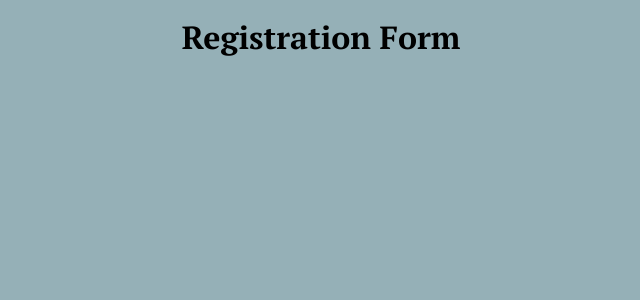
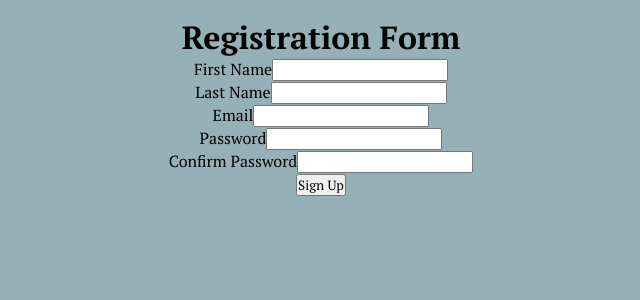
Before and after one commit to TBM85/demo-registration-form, a React (Create React App) app: page / in a window 1280 px wide. Shown: the top 300 px of the page, without its empty margins (319-959 px from the left). Built offline with nearby package versions, Linux system fonts and the light colour scheme.

Commit message:
Create a Sign Up Form component

```diff
--- a/src/App.js
+++ b/src/App.js
@@ -1,4 +1,5 @@
-import './App.scss';
+import "./App.scss";
+import Form from "./components/Form/Form";
 
 function App() {
   return (
@@ -6,6 +7,7 @@ function App() {
       <header className="App-header">
         <h1>Registration Form</h1>
       </header>
+      <Form />
     </div>
   );
 }
--- /dev/null
+++ b/src/components/Form/Form.js
@@ -0,0 +1,37 @@
+import React from "react";
+
+import classes from "./Form.module.scss";
+
+const Form = () => {
+  const submitHandler = (event) => {
+    event.preventDefault();
+  };
+
+  return (
+    <form onSubmit={submitHandler}>
+      <div className={classes.FormControl}>
+        <label htmlFor="firstname">First Name</label>
+        <input id="fistname" type="text" />
+      </div>
+      <div className={classes.FormControl}>
+        <label htmlFor="lastname">Last Name</label>
+        <input id="lastname" type="text" />
+      </div>
+      <div className={classes.FormControl}>
+        <label htmlFor="email">Email</label>
+        <input id="email" type="email" />
+      </div>
+      <div className={classes.FormControl}>
+        <label htmlFor="password1">Password</label>
+        <input id="password1" type="password" />
+      </div>
+      <div className={classes.FormControl}>
+        <label htmlFor="password2">Confirm Password</label>
+        <input id="password2" type="password" />
+      </div>
+      <button type="submit">Sign Up</button>
+    </form>
+  );
+};
+
+export default Form;
```
Also changed, not shown: src/components/Form/Form.module.scss (added).
